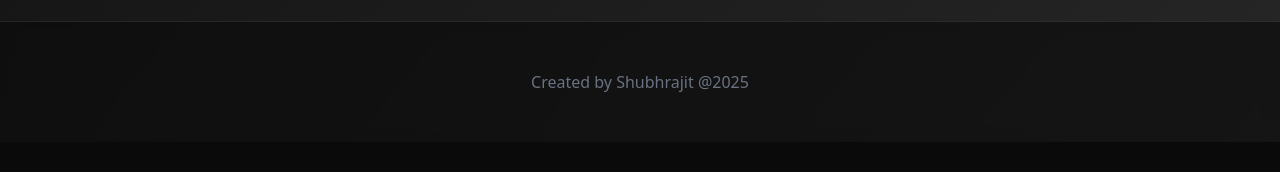
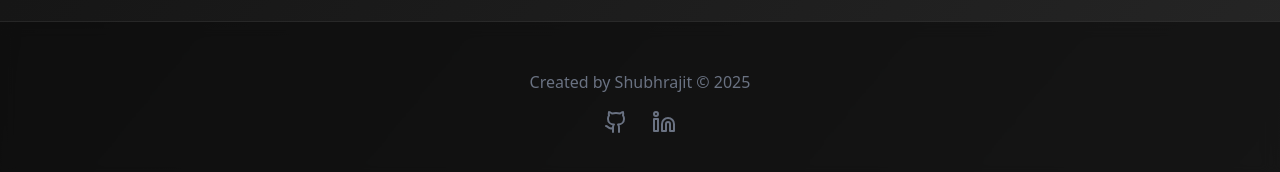
Before and after one commit to Shubhra7/Weather_Master, a React (Vite) app: page / in a window 1280 px wide. Shown: the part 1396-1568 px from the top of the page. Before the commit the page ends 1538 px from the top, so only its background shows below. Built offline with nearby package versions, Linux system fonts and the light colour scheme; no server answers.

Commit message:
Refactor code structure for improved readability and maintainability

```diff
--- a/src/components/header.tsx
+++ b/src/components/header.tsx
@@ -16,7 +16,7 @@ const Header = () => {
         <img
         src={isDark ? "/logo.png":"/logo2.png"}
         alt="Klimate Logo"
-        className="h-14"
+        className="h-19"
         />
         </Link>
 
--- a/src/components/layout.tsx
+++ b/src/components/layout.tsx
@@ -1,5 +1,6 @@
 import type { PropsWithChildren } from 'react'
 import Header from './header'
+import { Github, Linkedin } from "lucide-react"
 
 const Layout = ({children}: PropsWithChildren) => {
   return (
@@ -8,9 +9,27 @@ const Layout = ({children}: PropsWithChildren) => {
       <main className="min-h-screen container mx-auto px-4 py-8">
         {children}
       </main>
-      <footer className="border-t backdrop-blur py-12 supports-[backdrop-filter]:bg-background/60">
-        <div className="container mx-auto px-4 text-center text-gray-500">
-            <p>Created by Shubhrajit @2025</p>
+            <footer className="border-t backdrop-blur py-12 supports-[backdrop-filter]:bg-background/60">
+        <div className="container mx-auto px-4 text-center text-gray-500 space-y-4">
+          <p>Created by Shubhrajit © 2025</p>
+          <div className="flex justify-center gap-6">
+            <a
+              href="https://github.com/Shubhra7"  // replace with your actual username
+              target="_blank"
+              rel="noopener noreferrer"
+              className="hover:text-foreground transition"
+            >
+              <Github className="h-6 w-6" />
+            </a>
+            <a
+              href="https://www.linkedin.com/in/shubhrajit-ghosh-9ab352288"  // replace with your actual profile link
+              target="_blank"
+              rel="noopener noreferrer"
+              className="hover:text-foreground transition"
+            >
+              <Linkedin className="h-6 w-6" />
+            </a>
+          </div>
         </div>
       </footer>
     </div>
```
Also changed, not shown: public/logoo2.png (added).
